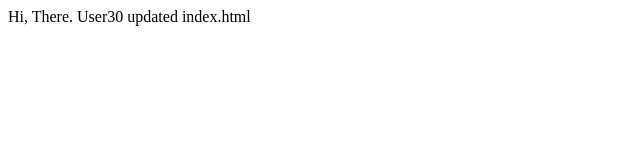
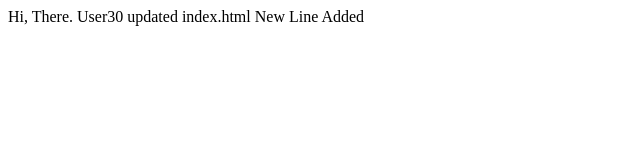
Before and after one commit to lormadus/githubdemo, a plain HTML site: page index.html in a window 1280 px wide. Shown: the whole page, without its empty margins (0-640 px from the left). Drawn offline with Linux system fonts and the light colour scheme.

Commit message:
Update index.html

```diff
--- a/index.html
+++ b/index.html
@@ -2,5 +2,6 @@
 <body>
 Hi, There. User30
 updated index.html
+ New Line Added
 </body>
 </html>
```
